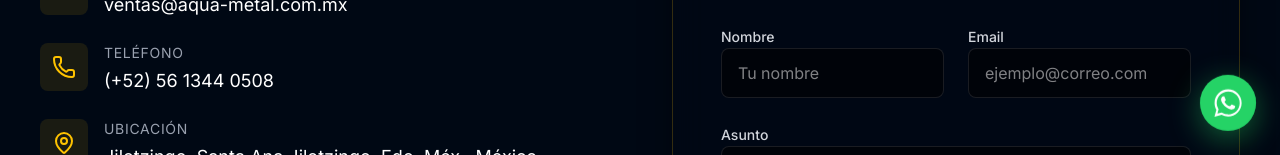
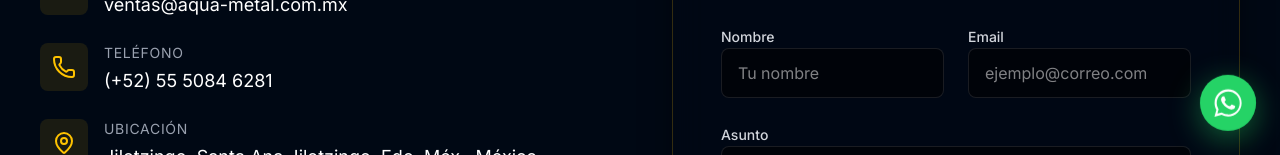
Before and after one commit to PacoandBryan/AquaMetal, a Next.js app: page /contacto in a window 1280 px wide. Shown: the part 645-800 px from the top of the page. Built offline with nearby package versions, Linux system fonts and the light colour scheme.

Commit message:
Update WhatsApp contact number to +52 55 5084 6281

```diff
--- a/app/contacto/layout.tsx
+++ b/app/contacto/layout.tsx
@@ -3,12 +3,12 @@ import type { Metadata } from "next";
 export const metadata: Metadata = {
     title: "Contacto — Solicita Cotización de Maquinado CNC",
     description:
-        "Solicita una cotización gratuita de maquinado CNC, torneado de precisión o manufactura industrial en México. Respondemos en menos de 24 horas. WhatsApp: +52 55 8698 1654.",
+        "Solicita una cotización gratuita de maquinado CNC, torneado de precisión o manufactura industrial en México. Respondemos en menos de 24 horas. WhatsApp: +52 55 5084 6281.",
     alternates: { canonical: "https://www.aqua-metal.com/contacto" },
     openGraph: {
         title: "Contacto | Aqua Metal — Solicita tu Cotización",
         description:
-            "Cotización gratuita de maquinado CNC. Respuesta en 24h. WhatsApp: +52 55 8698 1654.",
+            "Cotización gratuita de maquinado CNC. Respuesta en 24h. WhatsApp: +52 55 5084 6281.",
         url: "https://www.aqua-metal.com/contacto",
     },
 };
--- a/app/contacto/page.tsx
+++ b/app/contacto/page.tsx
@@ -82,8 +82,8 @@ export default function ContactPage() {
                                     </div>
                                     <div>
                                         <p className="text-gray-400 text-sm uppercase tracking-wider mb-1">Teléfono</p>
-                                        <a href="https://wa.me/5613440508" className="text-white text-lg hover:text-accent-primary transition-colors">
-                                            (+52) 56 1344 0508
+                                        <a href="https://wa.me/525550846281" className="text-white text-lg hover:text-accent-primary transition-colors">
+                                            (+52) 55 5084 6281
                                         </a>
                                     </div>
                                 </div>
--- a/app/layout.tsx
+++ b/app/layout.tsx
@@ -84,7 +84,7 @@ const organizationSchema = {
         "@type": "ContactPoint",
         contactType: "customer service",
         availableLanguage: "Spanish",
-        telephone: "+52-55-8698-1654",
+        telephone: "+52-55-5084-6281",
         contactOption: "TollFree",
       },
       hasOfferCatalog: {
--- a/components/WhatsAppBubble.tsx
+++ b/components/WhatsAppBubble.tsx
@@ -4,7 +4,7 @@ import { useEffect, useRef } from "react";
 import Link from "next/link";
 import * as gtag from "@/lib/gtag";
 
-const WHATSAPP_NUMBER = "5613440508";
+const WHATSAPP_NUMBER = "525550846281";
 const WHATSAPP_URL = `https://wa.me/${WHATSAPP_NUMBER}`;
 
 export default function WhatsAppBubble() {
```
